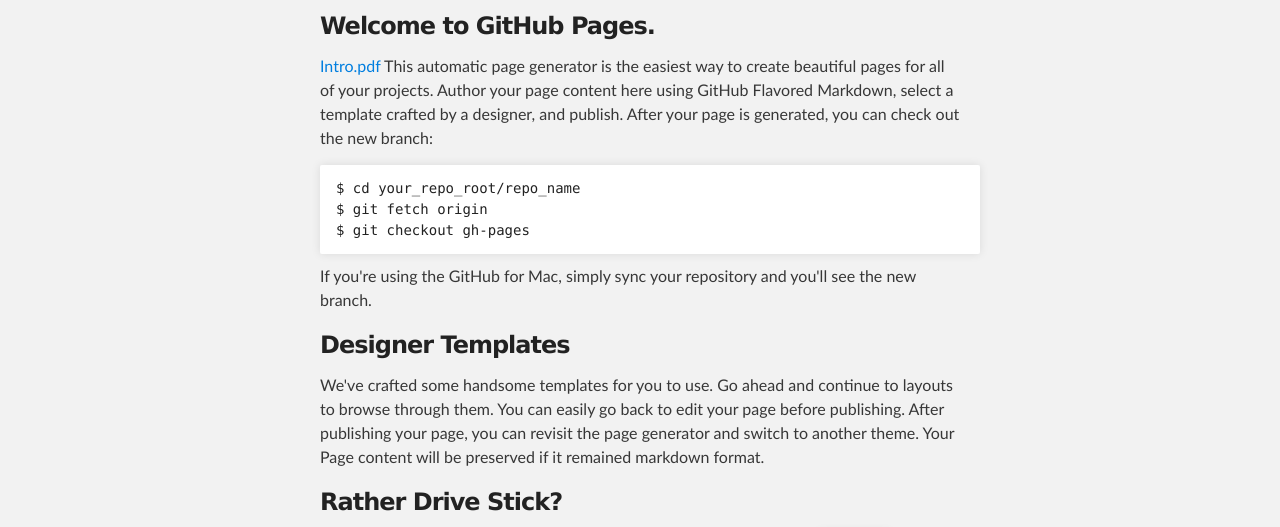
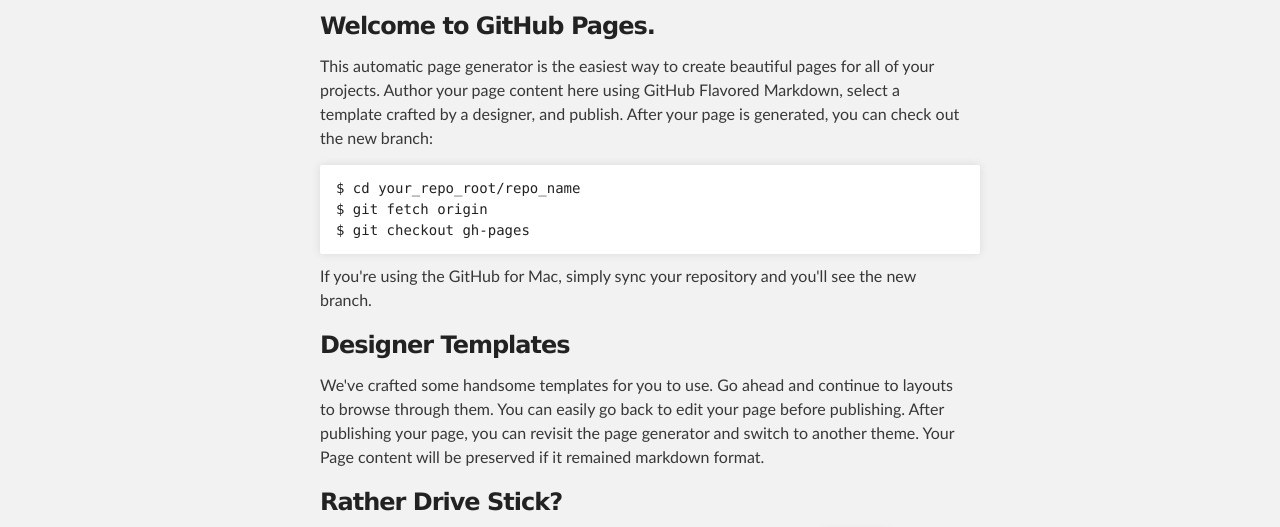
Before and after one commit to mccormickt12/knowledge, a plain HTML site: page index.html in a window 1280 px wide. Shown: the part 252-779 px from the top of the page. Drawn offline with Linux system fonts and the light colour scheme.

```diff
--- a/index.html
+++ b/index.html
@@ -34,8 +34,7 @@
         <h3>
 <a id="welcome-to-github-pages" class="anchor" href="#welcome-to-github-pages" aria-hidden="true"><span class="octicon octicon-link"></span></a>Welcome to GitHub Pages.</h3>
 
-<p><a href="http://mccormickt12.github.io/knowledge/linalg/sabermetrics.pdf">Intro.pdf</a>
-This automatic page generator is the easiest way to create beautiful pages for all of your projects. Author your page content here using GitHub Flavored Markdown, select a template crafted by a designer, and publish. After your page is generated, you can check out the new branch:</p>
+<p>This automatic page generator is the easiest way to create beautiful pages for all of your projects. Author your page content here using GitHub Flavored Markdown, select a template crafted by a designer, and publish. After your page is generated, you can check out the new branch:</p>
 
 <pre><code>$ cd your_repo_root/repo_name
 $ git fetch origin
```
Also changed, not shown: params.json (+1 -1 lines).
